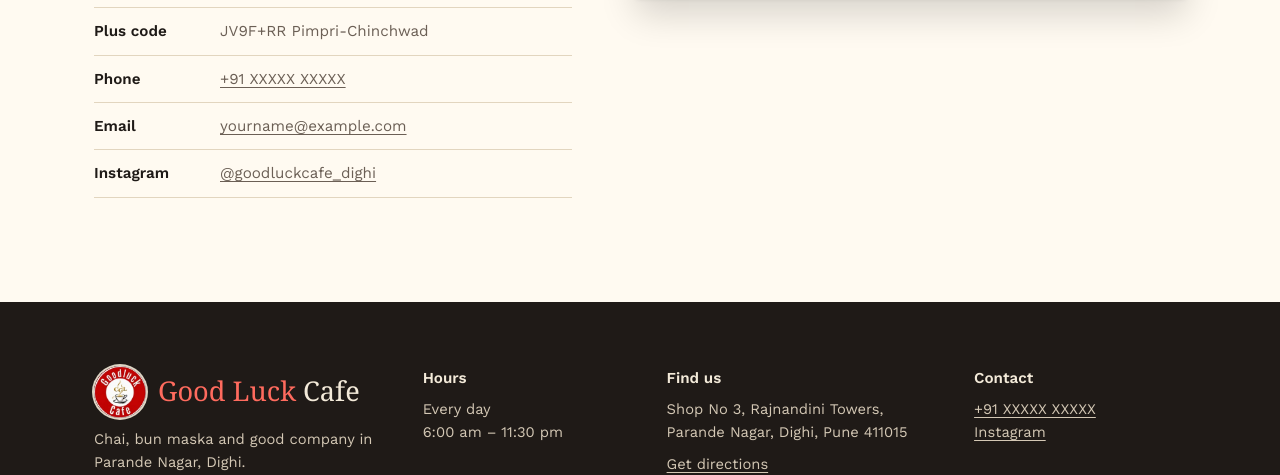
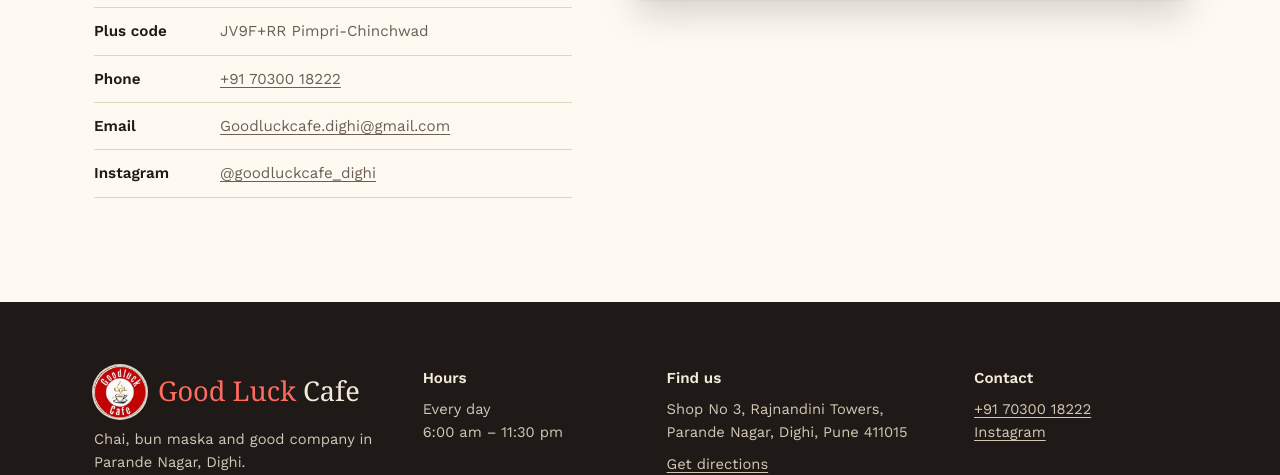
Before and after one commit to kunal-dangi/goodluckcafe, a plain HTML site: page index.html in a window 1280 px wide. Shown: the part 3787-4262 px from the top of the page. Drawn offline with nearby package versions, Linux system fonts and the light colour scheme; a web font is replaced by a local one.

Commit message:
Cafe phone and email

```diff
--- a/index.html
+++ b/index.html
@@ -423,8 +423,8 @@
       <dl class="details">
         <dt>Services</dt><dd>Dine-in · Drive-through</dd>
         <dt>Plus code</dt><dd>JV9F+RR Pimpri-Chinchwad</dd>
-        <dt>Phone</dt><dd><a href="tel:+910000000000">+91 XXXXX XXXXX</a></dd>
-        <dt>Email</dt><dd><a href="mailto:yourname@example.com">yourname@example.com</a></dd>
+        <dt>Phone</dt><dd><a href="tel:+917030018222">+91 70300 18222</a></dd>
+        <dt>Email</dt><dd><a href="mailto:Goodluckcafe.dighi@gmail.com">Goodluckcafe.dighi@gmail.com</a></dd>
         <dt>Instagram</dt><dd><a href="https://www.instagram.com/goodluckcafe_dighi/" target="_blank" rel="noopener">@goodluckcafe_dighi</a></dd>
       </dl>
     </div>
@@ -454,7 +454,7 @@
     </div>
     <div>
       <h3>Contact</h3>
-      <p><a href="tel:+910000000000">+91 XXXXX XXXXX</a><br><a href="https://www.instagram.com/goodluckcafe_dighi/" target="_blank" rel="noopener">Instagram</a></p>
+      <p><a href="tel:+917030018222">+91 70300 18222</a><br><a href="https://www.instagram.com/goodluckcafe_dighi/" target="_blank" rel="noopener">Instagram</a></p>
     </div>
   </div>
   <div class="wrap foot-base"><p>© 2026 Good Luck Cafe</p></div>
```
